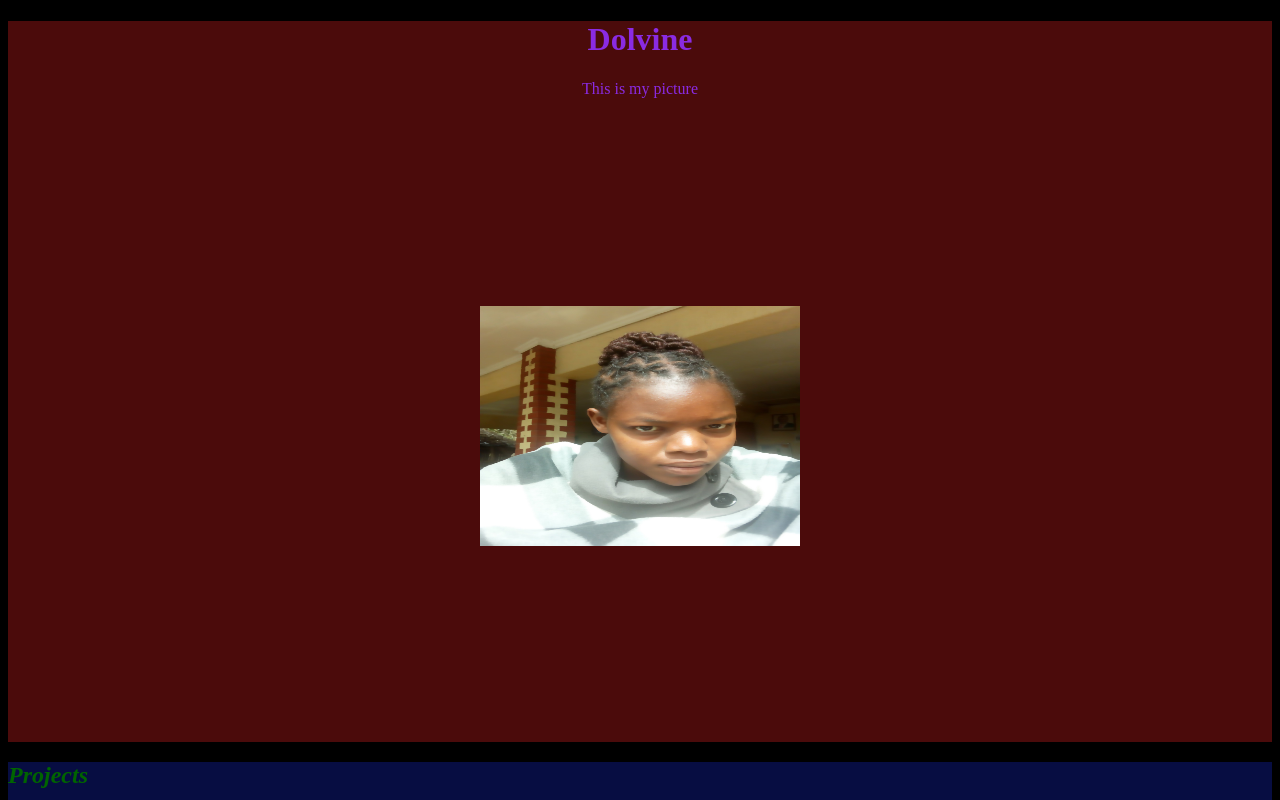
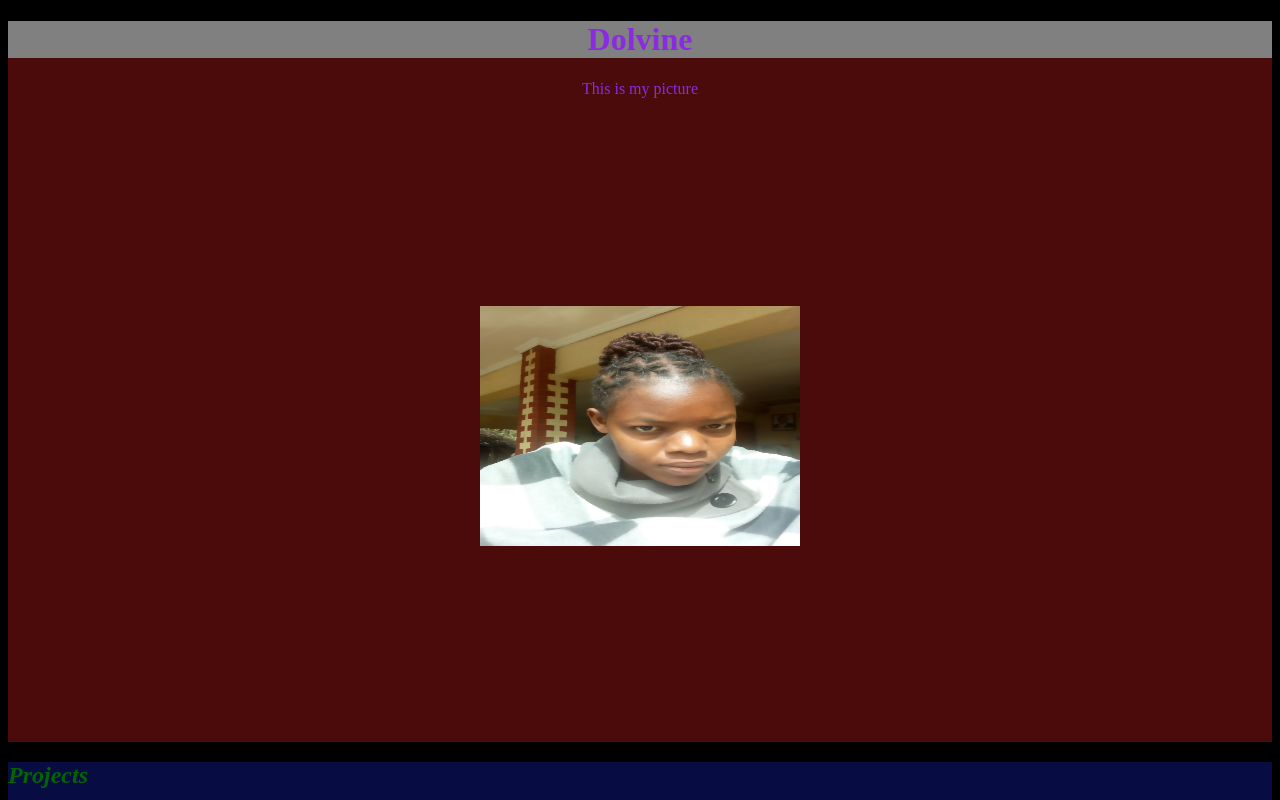
Before and after one commit to mogonchi/Dolvine-portfolio, a plain HTML site: page index.html in a window 1280 px wide. Shown: the top 800 px of the page. Drawn offline with Linux system fonts and the light colour scheme.

Commit message:
add css rule to h1 to make it grey

```diff
--- a/css/styles.css
+++ b/css/styles.css
@@ -2,6 +2,9 @@
     color: blueviolet;
     text-align: center;
     background-color: rgb(75, 11, 11);
+}
+h1{
+    background-color: gray;
 }
 img{
     width: 20rem;
```
